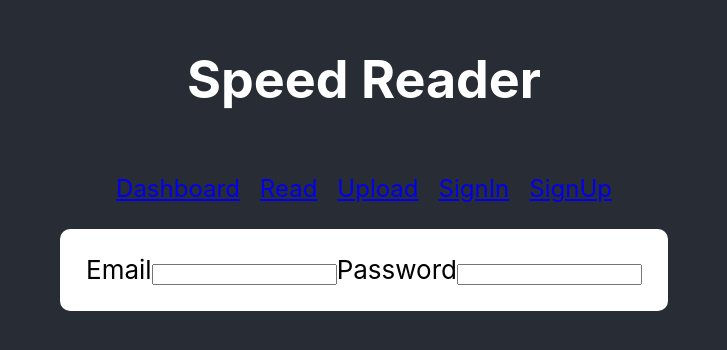
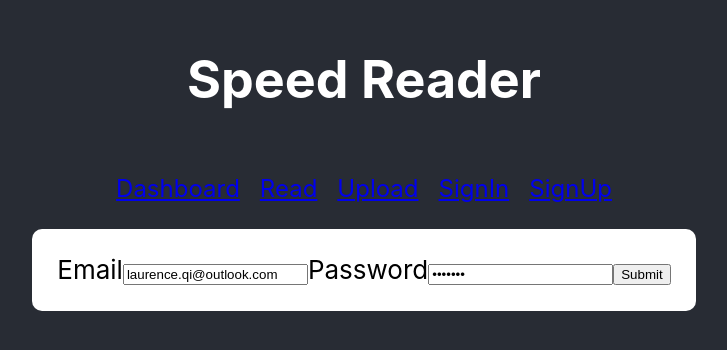
Before and after one commit to impetusdev/Reading-log-Client, a React (Create React App) app: page /signup in a window 1280 px wide. Shown: the part 238-588 px from the top of the page, without its empty margins (276-1003 px from the left). Built offline with nearby package versions, Linux system fonts and the light colour scheme.

Commit message:
added signup logic

```diff
--- a/src/Components/SignUp.tsx
+++ b/src/Components/SignUp.tsx
@@ -5,16 +5,28 @@ import './Signup.scss';
 
 
 export const SignUp = (): JSX.Element => {
+    const [email, setEmail] = useState<string>('laurence.qi@outlook.com');
+    const [password, setPassword] = useState<string>('chicken');
 
+    const handleSubmit = async (event: React.SyntheticEvent) => {
+        // performs the axios request
+        event.preventDefault();
+        const response = await axios.post('http://localhost:3000/login', {
+            email,
+            password
+        });
 
-    // TODO: implement a react form that performs the axios calls to login etc.
+        console.log(response) //TODO: set this token in the auth context.
+    }
+
     return (
         <div className="container">
-            <form>
+            <form onSubmit={handleSubmit}>
                     <label>Email</label>
-                    <input type="text" />
+                    <input type="text" onChange={(e) => setEmail(e.target.value)} value="laurence.qi@outlook.com"/>
                     <label>Password</label>
-                    <input type="password" />
+                    <input type="password" onChange={(e) => setPassword(e.target.value)} value="chicken"/>
+                    <input type="submit" />
             </form>
         </div>
     )
```
